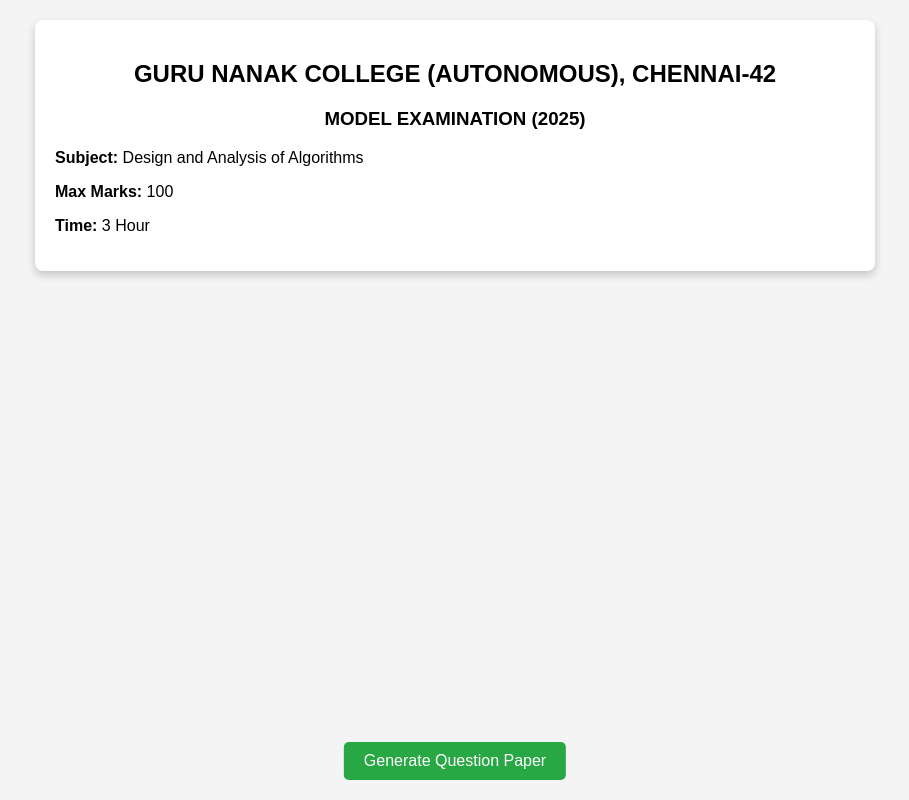
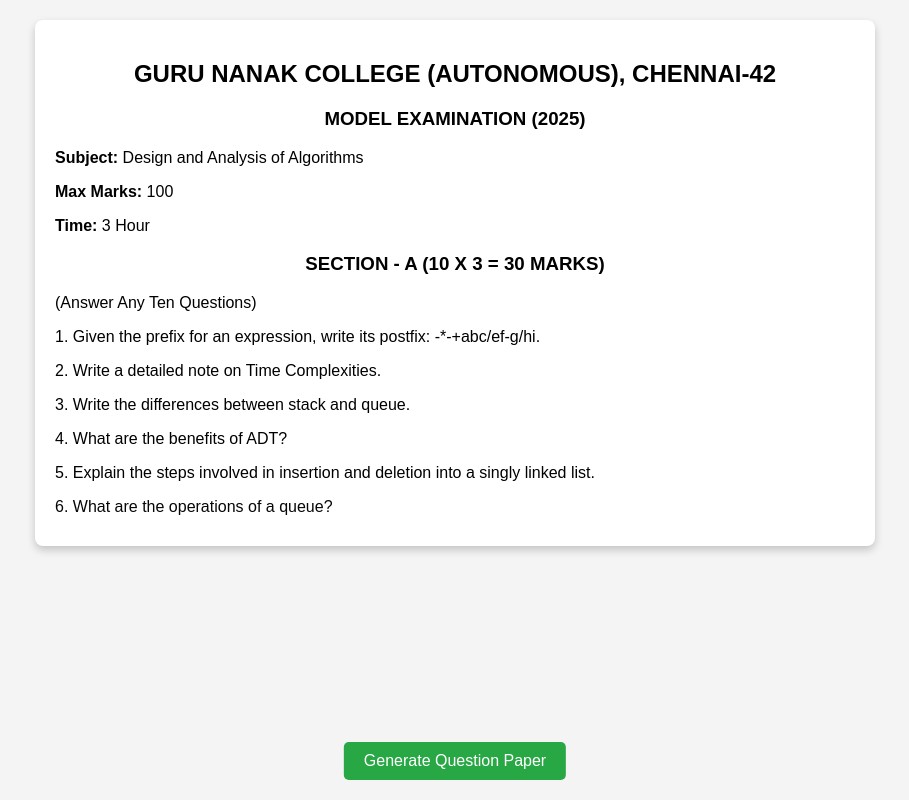
Before and after one commit to pathma2005/Question-Paper, a plain HTML site: page dashbord100.html in a window 1280 px wide. Both pictures are taken after a click on the button "Generate Question Paper". Shown: the whole page, without its empty margins (185-1094 px from the left). Drawn offline with Linux system fonts and the light colour scheme.

Commit message:
updated dashbord100.html style section

```diff
--- a/dashbord100.html
+++ b/dashbord100.html
@@ -26,8 +26,8 @@
         .question {
             margin-bottom: 10px;
             font-size: 16px;
-            opacity: 0; /* Initially hidden */
-            animation: fadeIn 0.5s forwards; /* Fade-in animation */
+            opacity: 0;
+            animation: fadeIn 0.5s forwards;
         }
         @keyframes fadeIn {
             to {
@@ -43,7 +43,7 @@
             cursor: pointer;
             border-radius: 5px;
             margin-top: 20px;
-            position: fixed; /* Fixed position at the bottom */
+            position: fixed;
             bottom: 20px;
             left: 50%;
             transform: translateX(-50%);
@@ -61,17 +61,13 @@
         <p><strong>Subject:</strong> Design and Analysis of Algorithms</p>
         <p><strong>Max Marks:</strong> 100</p>
         <p><strong>Time:</strong> 3 Hour</p>
-
-        <!-- Sections for dynamically generated questions -->
         <div id="section-a"></div>
         <div id="section-b"></div>
         <div id="section-c"></div>
     </div>
-
-    <!-- Generate Button at the Bottom -->
     <button class="generate-btn" onclick="generateQuestionPaper()">Generate Question Paper</button>
 
-    <script src="dashboard100.js">
+    <script src="dashbord100.js">
     </script>
 </body>
 </html>
```
Also changed, not shown: index.html (+0 -1 lines).
